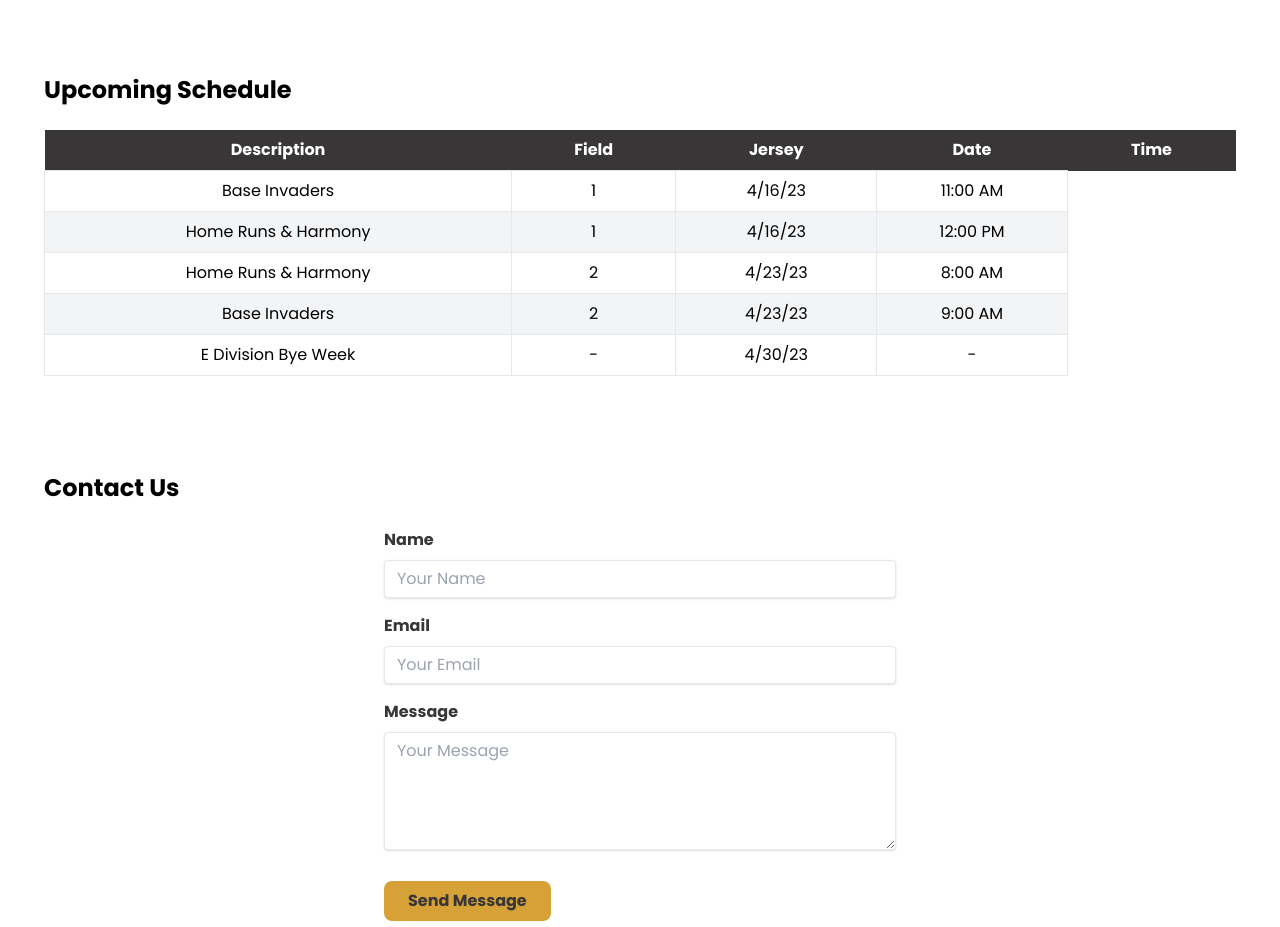
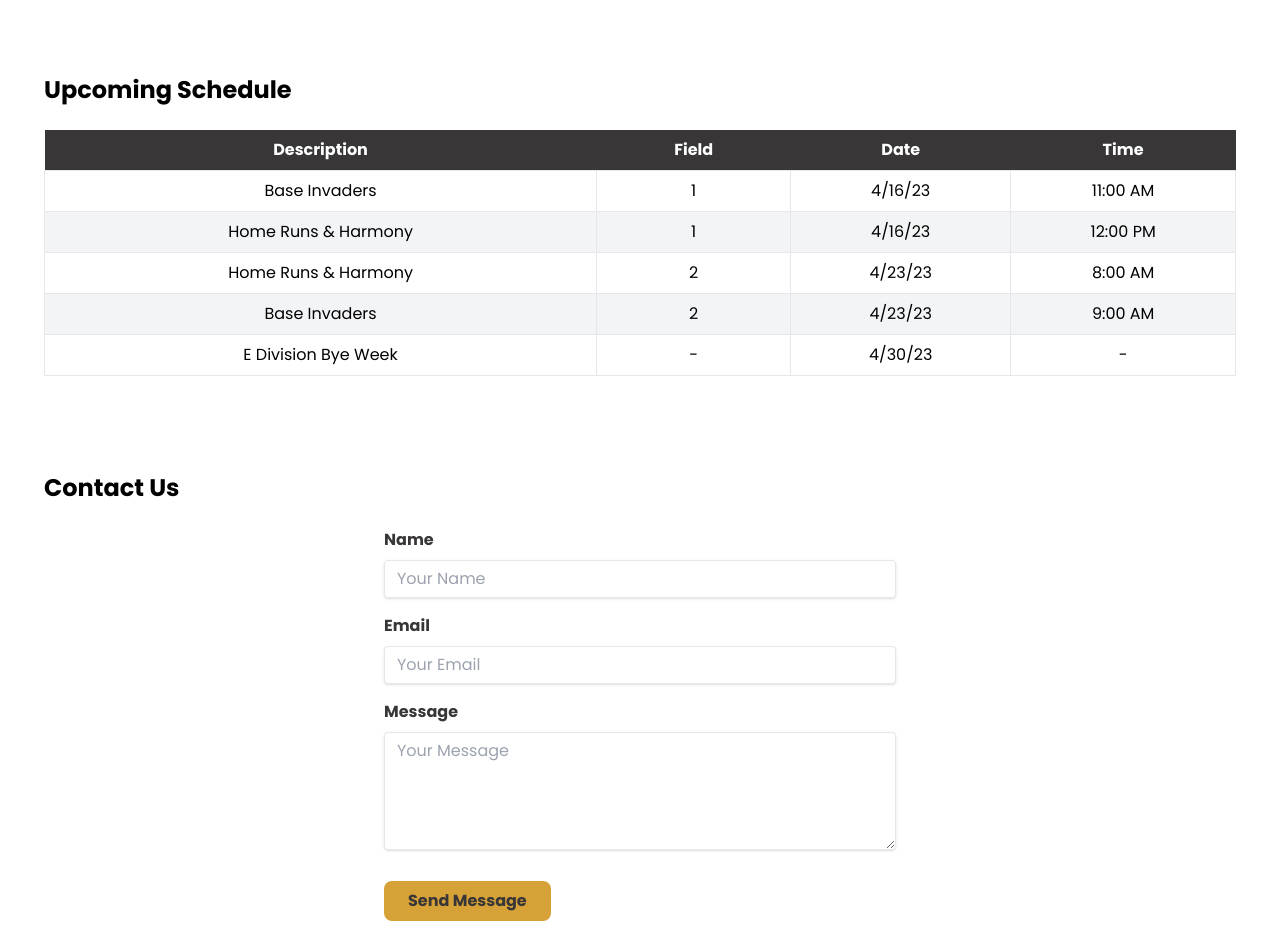
Before and after one commit to jdhawks2132/tk-web, a SvelteKit app: page / in a window 1280 px wide. Shown: the part 2000-2927 px from the top of the page. Built offline with nearby package versions, Linux system fonts and the light colour scheme.

Commit message:
remove jersey from header

```diff
--- a/src/routes/+page.svelte
+++ b/src/routes/+page.svelte
@@ -107,7 +107,6 @@
 			<tr>
 				<th class="px-4 py-2">Description</th>
 				<th class="px-4 py-2">Field</th>
-				<th class="px-4 py-2">Jersey</th>
 				<th class="px-4 py-2">Date</th>
 				<th class="px-4 py-2">Time</th>
 			</tr>
```
